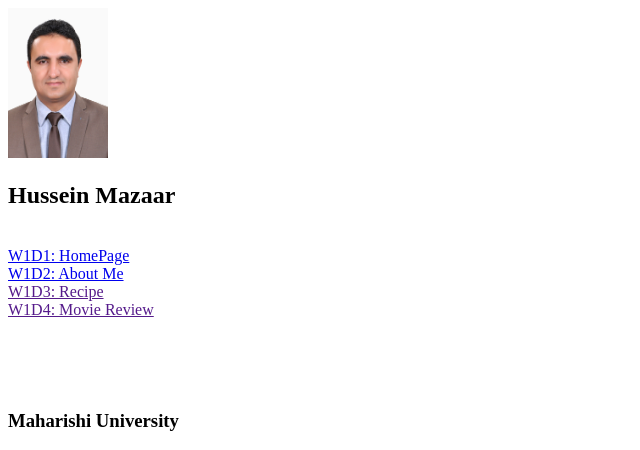
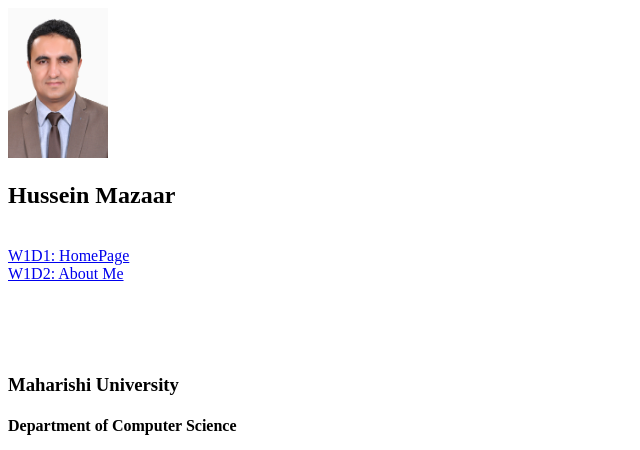
Before and after one commit to Hussein-Mazaar/Hussein-Mazaar.github.io, a plain HTML site: page index.html in a window 1280 px wide. Shown: the top 450 px of the page, without its empty margins (0-640 px from the left). Drawn offline with Linux system fonts and the light colour scheme.

Commit message:
Update index.html

```diff
--- a/index.html
+++ b/index.html
@@ -13,8 +13,7 @@
     <br>
     <a href="https://hussein-mazaar.github.io/index.html">W1D1: HomePage</a><br>
     <a href="https://hussein-mazaar.github.io/aboutme.html">W1D2: About Me</a><br>
-    <a href="">W1D3: Recipe</a><br>
-    <a href="">W1D4: Movie Review</a><br>
+
     <br><br><br><br>
 
 <h3>Maharishi University</h3>
```
